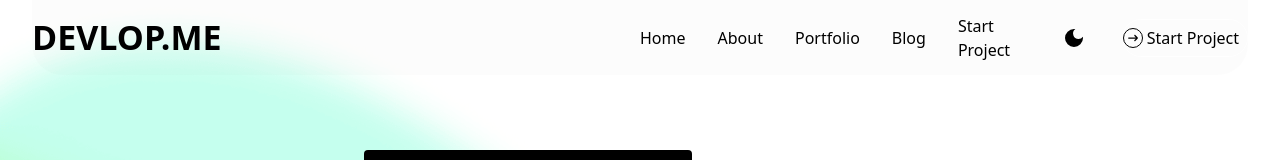
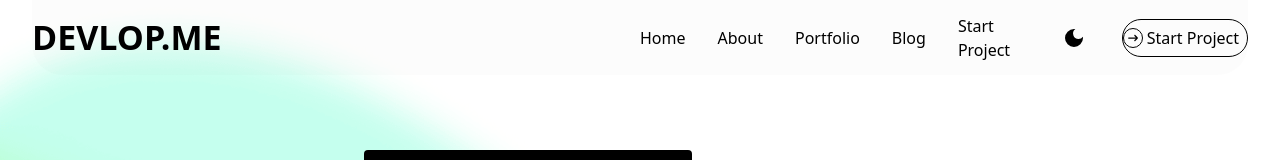
Before and after one commit to monir-hossaien/portfolio, a React (Vite) app: page / in a window 1280 px wide. Shown: the top 160 px of the page. Built offline with nearby package versions, Linux system fonts and the light colour scheme; a web font is replaced by a local one.

Commit message:
version 1.1

```diff
--- a/src/components/Button.jsx
+++ b/src/components/Button.jsx
@@ -3,7 +3,7 @@ import React from 'react';
 const Button = ({ icon, text, className }) => {
     return (
         <button
-            className={`${className} font-normal leading-[18px] rounded-full border border-black pr-2 py-2 flex justify-center items-center gap-1 text-black`}
+            className={`${className} font-normal leading-[18px] rounded-full pr-2 py-2 flex justify-center items-center gap-1`}
         >
             <span>{icon}</span>
             <span>{text}</span>
--- a/src/components/Contact.jsx
+++ b/src/components/Contact.jsx
@@ -15,7 +15,7 @@ const Contact = () => {
                 <div className="grid grid-cols-12 gap-6">
                     <div className="col-span-12 md:col-span-7">
                         <div className="space-y-5">
-                            <ButtonComponent text="Contact" />
+                            <ButtonComponent text="Contact" className="dark:border-white" />
                             <h1 className="font-bold text-[48px] md:text-[78px] leading-[64px] md:leading-[113px]">
                                 Interested in <br />
                                 <span className="bg-black dark:bg-white text-white dark:text-black rounded-lg px-2">work</span> together?
@@ -25,7 +25,7 @@ const Contact = () => {
                                 call where we get to know each other
                             </p>
                             <Button
-                                className="py-2 text-lg"
+                                className="py-2 text-lg border border-black dark:border-white dark:text-white"
                                 icon={
                                     <FaPhone className="border border-black dark:border-white rounded-full p-1 text-2xl" />
                                 }
--- a/src/components/Hero.jsx
+++ b/src/components/Hero.jsx
@@ -44,7 +44,7 @@ const Hero = () => {
                         </p>
                         <div className="flex justify-center md:justify-start">
                             <Button
-                                className="py-3"
+                                className="py-3 border border-black dark:border-white dark:text-white"
                                 icon={<FaPhone className="border border-black dark:border-white rounded-full p-1 text-2xl" />}
                                 text="Schedule a Call"
                             />
--- a/src/components/Navbar.jsx
+++ b/src/components/Navbar.jsx
@@ -58,10 +58,10 @@ const Navbar = () => {
                         {/* Button */}
                         <div className="col-span-3 flex justify-end">
                             <Button
-                                className="border border-white"
+                                className="border border-black dark:border-white dark:text-white"
                                 icon={
                                     <FaArrowRightLong
-                                        className="border border-black dark:border-white dark:bg-white rounded-full p-1 text-xl"/>
+                                        className="border border-black dark:border-white rounded-full p-1 text-xl"/>
                                 }
                                 text="Start Project"
                             />
```
